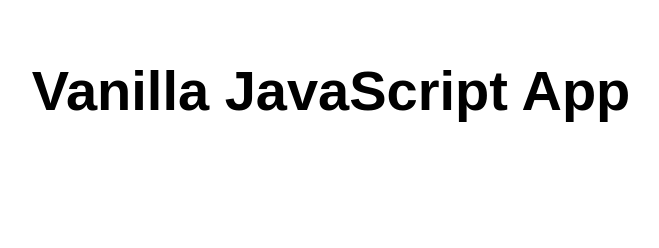
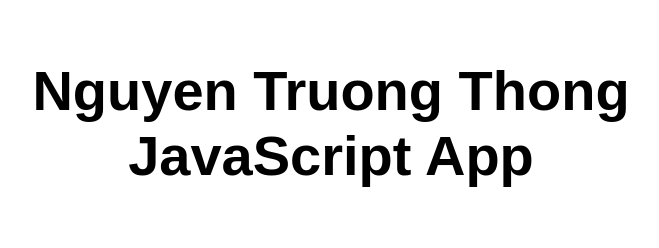
Before and after one commit to TonySama2003/azure-static-web-tony, a website: page src/index.html in a window 1280 px wide. Shown: the whole page, without its empty margins (309-968 px from the left). Drawn offline with Linux system fonts and the light colour scheme.

Commit message:
Update index.html

```diff
--- a/src/index.html
+++ b/src/index.html
@@ -5,12 +5,12 @@
   <meta charset="UTF-8">
   <meta name="viewport" content="width=device-width, initial-scale=1.0">
   <link rel="stylesheet" href="styles.css">
-  <title>Vanilla JavaScript App</title>
+  <title>Nguyen Truong Thong JavaScript App</title>
 </head>
 
 <body>
   <main>
-    <h1>Vanilla JavaScript App</h1>
+    <h1>Nguyen Truong Thong JavaScript App</h1>
   </main>
 </body>
 
```
